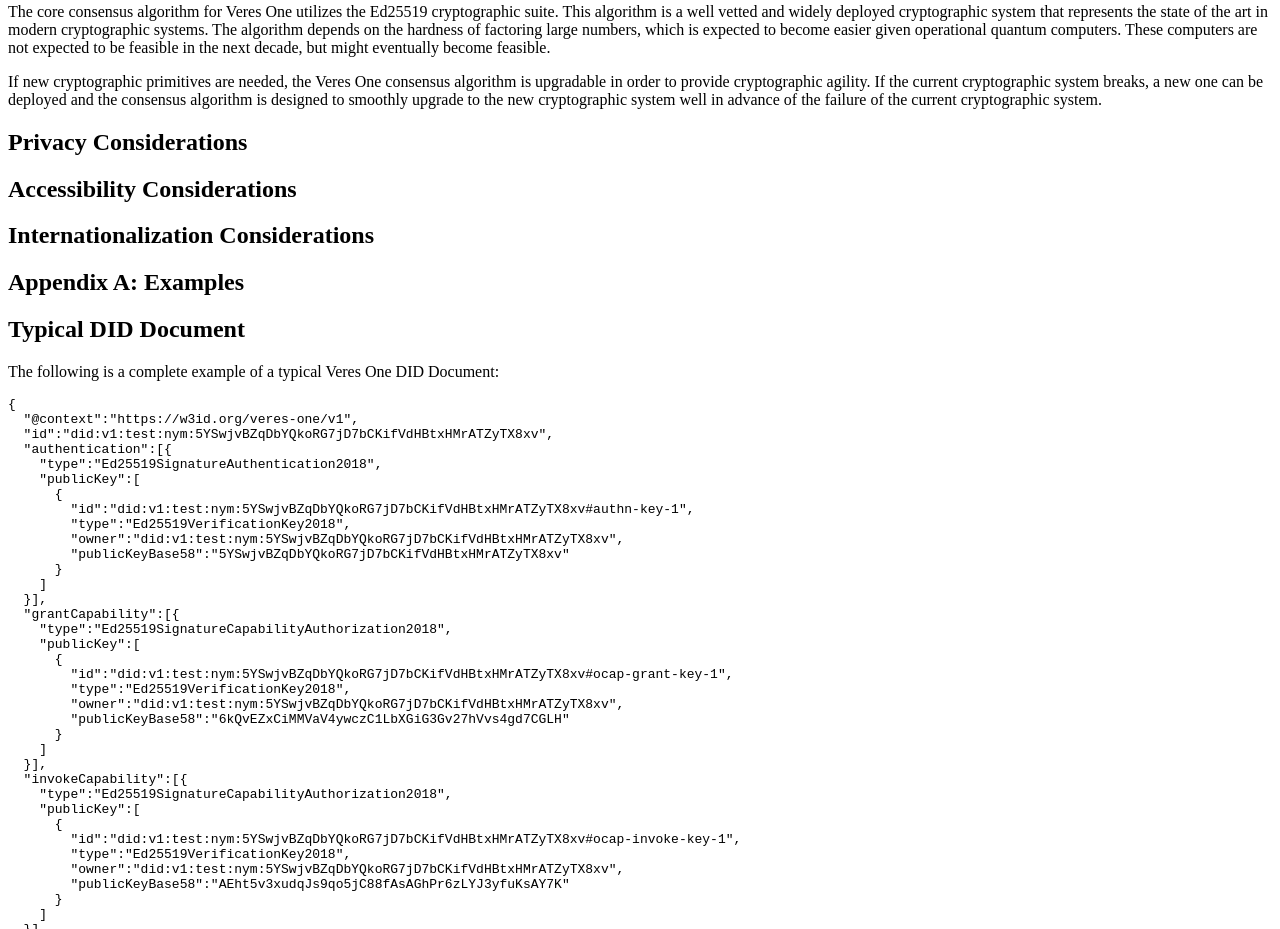
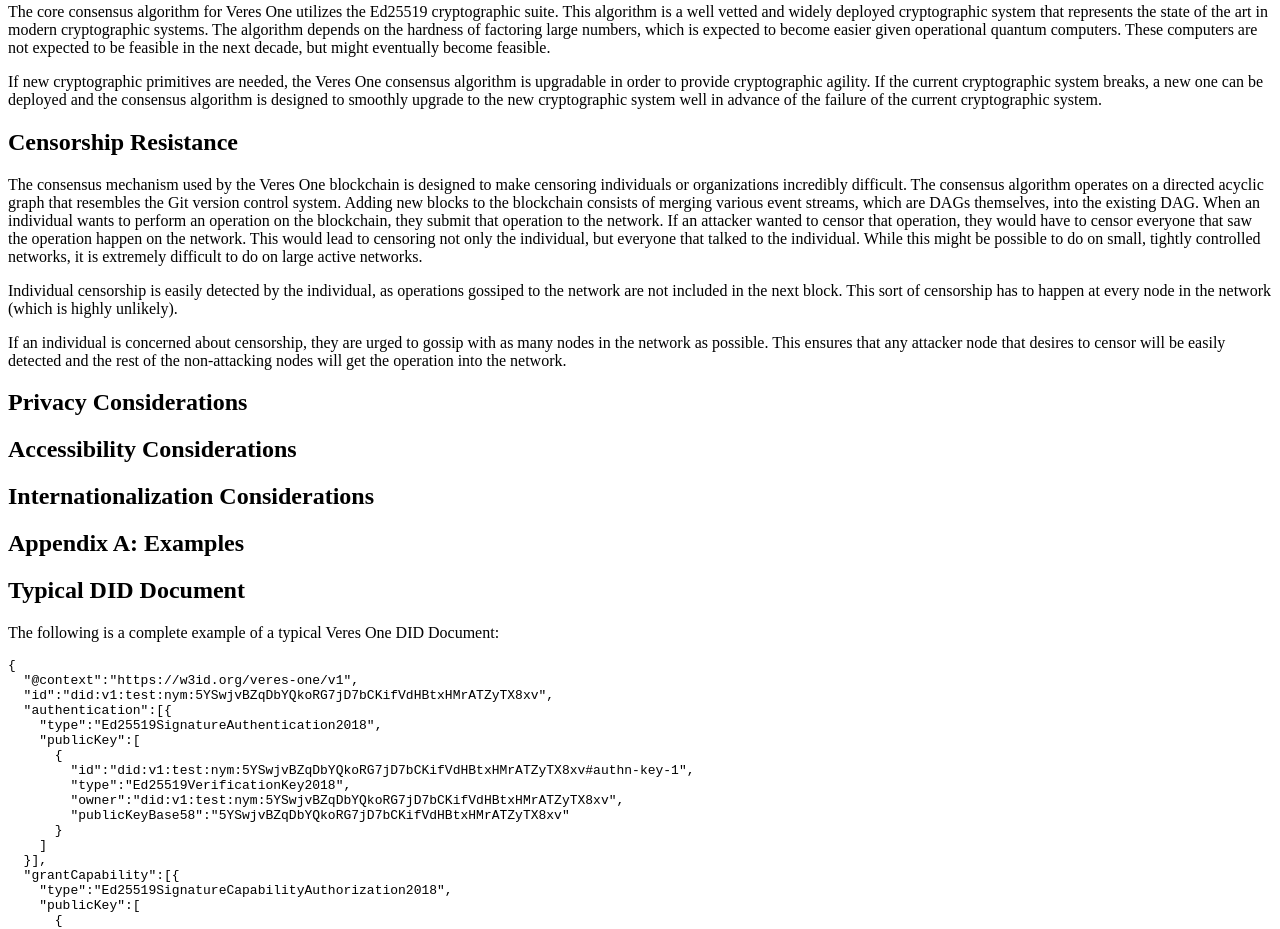
Before and after one commit to w3c-ccg/did-method-v1, a plain HTML site: page index.html in a window 1280 px wide. Shown: the part 8635-9564 px from the top of the page. Drawn offline with Linux system fonts and the light colour scheme; a script that the page names is missing.

Commit message:
Add censorship resistance section.

```diff
--- a/index.html
+++ b/index.html
@@ -1039,6 +1039,39 @@ algorithm is designed to smoothly upgrade to the new cryptographic system
 well in advance of the failure of the current cryptographic system.
     </p>
   </section>
+
+  <section>
+    <h2>Censorship Resistance</h2>
+
+    <p>
+The consensus mechanism used by the Veres One blockchain is designed to
+make censoring individuals or organizations incredibly difficult. The
+consensus algorithm operates on a directed acyclic graph that resembles
+the Git version control system. Adding new blocks to the blockchain consists
+of merging various event streams, which are DAGs themselves, into the existing
+DAG. When an individual wants to perform an operation on the blockchain, they
+submit that operation to the network. If an attacker wanted to censor that
+operation, they would have to censor everyone that saw the operation happen
+on the network. This would lead to censoring not only the individual, but
+everyone that talked to the individual. While this might be possible to do
+on small, tightly controlled networks, it is extremely difficult to do on
+large active networks.
+    </p>
+
+    <p>
+Individual censorship is easily detected by the individual, as operations
+gossiped to the network are not included in the next block. This sort of
+censorship has to happen at every node in the network (which is highly
+unlikely).
+    </p>
+
+    <p>
+If an individual is concerned about censorship, they are urged to gossip with
+as many nodes in the network as possible. This ensures that any attacker node
+that desires to censor will be easily detected and the rest of the non-attacking
+nodes will get the operation into the network.
+    </p>
+  </section>
 </section>
 
 <section>
```
